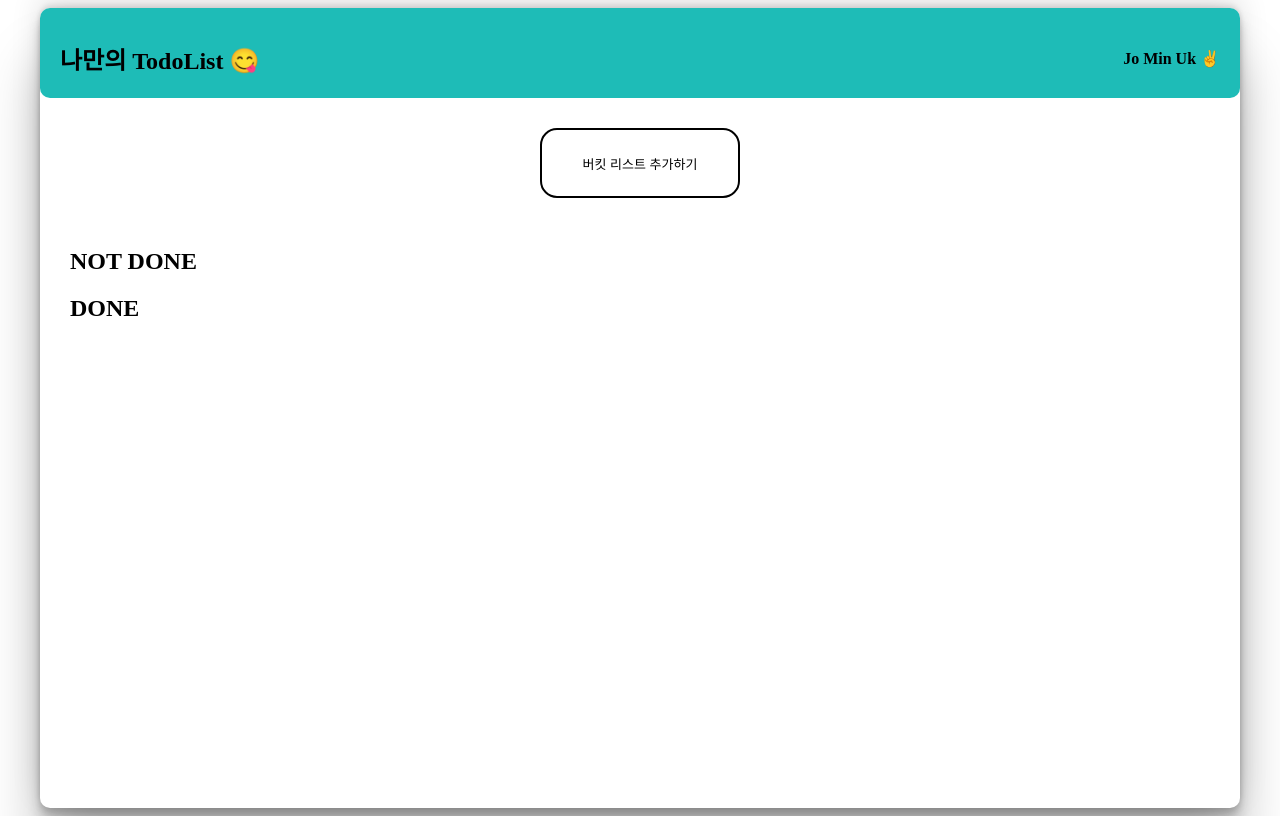
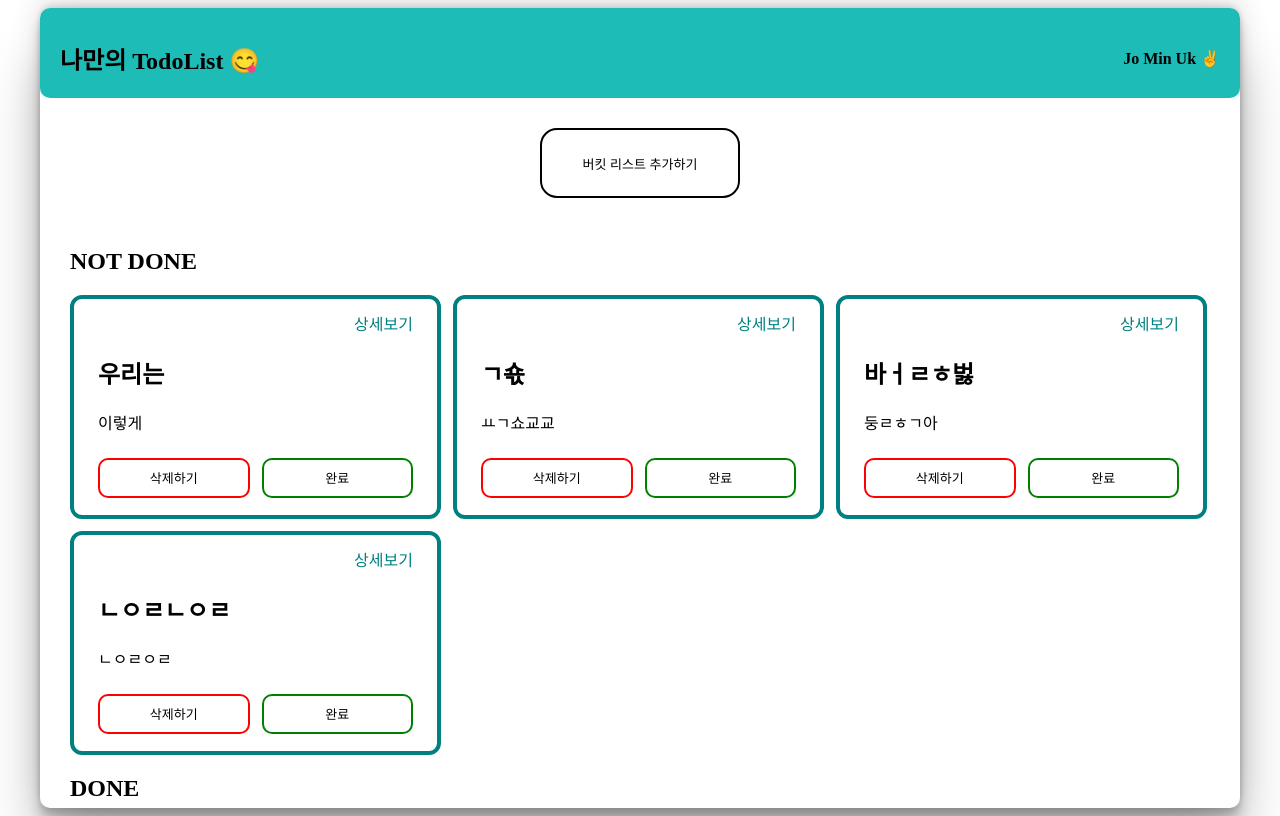
Before and after one commit to jominuk/TodoType.Prac, a React (Create React App) app: page / in a window 1280 px wide. Built offline with nearby package versions, Linux system fonts and the light colour scheme; data requests are answered from the project's data file.

Commit message:
:sparkles: get 활용

```diff
--- a/db.json
+++ b/db.json
@@ -6,6 +6,27 @@
       "body": "이렇게",
       "isDone": false,
       "day": "5월 22일 "
+    },
+    {
+      "id": "1685538905711.2705",
+      "title": "ㄱ쇿",
+      "body": "ㅛㄱ쇼교교",
+      "isDone": false,
+      "day": "5"
+    },
+    {
+      "id": "1685605529516.3098",
+      "title": "바ㅓㄹㅎ벓",
+      "body": "둥ㄹㅎㄱ아 ",
+      "isDone": false,
+      "day": "06.01"
+    },
+    {
+      "id": "1685605535944.3113",
+      "title": "ㄴㅇㄹㄴㅇㄹ",
+      "body": "ㄴㅇㄹㅇㄹ",
+      "isDone": false,
+      "day": "3423423"
     }
   ]
 }
--- a/src/api/todo.tsx
+++ b/src/api/todo.tsx
@@ -7,8 +7,8 @@ export const TodoApi = {
     return response.data;
   },
 
-  get: async (payload: ITodo): Promise<void> => {
-    const response = await instance.get(`/todos/${payload}`);
+  get: async (): Promise<void> => {
+    const response = await instance.get("/todos");
     return response.data;
   },
 };
--- a/src/components/todo/ListOfList.tsx
+++ b/src/components/todo/ListOfList.tsx
@@ -1,7 +1,87 @@
-import React from "react";
+import React, { FC } from "react";
+import styled from "styled-components";
+import { Link } from "react-router-dom";
+import StButton from "../button/Button";
+import { ListOfListProps } from "src/typeing/type";
 
-const ListOfList = () => {
-  return <div>ListOfList</div>;
+const ListOfList: FC<ListOfListProps> = ({
+  borderColor,
+  backgroundColor,
+  todo,
+}) => {
+  return (
+    <StTodoContainer
+      borderColor={borderColor}
+      backgroundColor={backgroundColor}
+    >
+      <StLink to={`/${todo.id}`} key={todo.id}>
+        <div>상세보기</div>
+      </StLink>
+      <div>
+        <h2 className="todo-title">
+          {todo.title.length > 12
+            ? todo.title.substring(0, 12) + "..."
+            : todo.title}
+        </h2>
+        <div>
+          {todo.body.length > 18
+            ? todo.body.substring(0, 18) + "..."
+            : todo.body}
+        </div>
+      </div>
+      <StDialogFooter>
+        <StButton
+          width="50%"
+          height="40px"
+          borderColor="red"
+          // onClick={() => {
+          //   onDeleteButton(todo.id)
+
+          // }}
+        >
+          삭제하기
+        </StButton>
+        <StButton
+          width="50%"
+          height="40px"
+          borderColor="green"
+          // onClick={() =>
+          //   onToggleStatusTodo({ id: todo.id, isDone: todo.isDone })
+          // }
+        >
+          {todo.isDone ? "취소" : "완료"}
+        </StButton>
+      </StDialogFooter>
+    </StTodoContainer>
+  );
 };
 
+const StTodoContainer = styled.div<{
+  borderColor: string;
+  backgroundColor: string;
+}>`
+  width: 315px;
+  height: 180px;
+  border: 4px solid ${({ borderColor }) => borderColor};
+  min-height: 150px;
+  border-radius: 12px;
+  padding: 12px 24px 24px 24px;
+  background-color: ${({ backgroundColor }) => backgroundColor};
+`;
+
+const StLink = styled(Link)`
+  text-decoration: none;
+  color: teal;
+  display: flex;
+  justify-content: right;
+`;
+
+const StDialogFooter = styled.footer`
+  display: flex;
+  justify-content: center;
+  margin-top: 10px;
+  gap: 12px;
+  margin-top: 24px;
+`;
+
 export default ListOfList;
--- a/src/pages/AddTodo.tsx
+++ b/src/pages/AddTodo.tsx
@@ -4,15 +4,10 @@ import styled from "styled-components";
 import StButton from "src/components/button/Button";
 import { TodoApi } from "src/api/todo";
 import { ITodo } from "src/typeing/type";
-import {
-  QueryClient,
-  useMutation,
-  useQueryClient,
-} from "@tanstack/react-query";
+import { useMutation } from "@tanstack/react-query";
 
 const AddTodo = () => {
   const navigate = useNavigate();
-  const queryClient = useQueryClient() as QueryClient;
   const [input, setInput] = useState<ITodo>({
     title: "",
     body: "",
@@ -25,7 +20,6 @@ const AddTodo = () => {
     {
       onSuccess: () => {
         window.alert("내 일정 등록 완료!!");
-        queryClient.invalidateQueries({ QueryKey: "todos" });
       },
       onError: (err) => {
         console.log(err);
@@ -56,8 +50,6 @@ const AddTodo = () => {
     };
 
     mutate(todo);
-
-    console.log(todo);
 
     setInput({
       title: "",
--- a/src/pages/List.tsx
+++ b/src/pages/List.tsx
@@ -2,14 +2,14 @@ import { useQuery } from "@tanstack/react-query";
 import React from "react";
 import styled from "styled-components";
 import { TodoApi } from "src/api/todo";
+import ListOfList from "src/components/todo/ListOfList";
 
 const List = () => {
-  const { data, isLoading, isError } = useQuery(["todos"], () => TodoApi.get);
+  const { data, isLoading, isError } = useQuery(["todos"], () => TodoApi.get());
 
   if (isLoading) {
     return <div>Loading...</div>;
   }
-
   if (isError) {
     return <div>Error fetching data</div>;
   }
@@ -18,9 +18,9 @@ const List = () => {
   return (
     <StListContainer>
       <h2>NOT DONE</h2>
-      {/* <StListWrapper>
-      {todos.map((todo) => {
-        if (todo.isDone === false) {
+      <StListWrapper>
+        {Array.isArray(data) &&
+          data.map((todo) => {
             return (
               <ListOfList
                 todo={todo}
@@ -29,28 +29,10 @@ const List = () => {
                 backgroundColor="white"
               />
             );
-        } else {
-          return null;
-        }
           })}
-    </StListWrapper> */}
+      </StListWrapper>
+
       <h2 className="list-title">DONE</h2>
-      {/* <StListWrapper>
-      {todos.map((todo) => {
-        if (todo.isDone === true) {
-          return (
-            <ListOfList
-              todo={todo}
-              key={todo.id}
-              borderColor="red"
-              backgroundColor="#eee"
-            />
-          );
-        } else {
-          return null;
-        }
-      })}
-    </StListWrapper> */}
     </StListContainer>
   );
 };
--- a/src/typeing/type.tsx
+++ b/src/typeing/type.tsx
@@ -20,3 +20,9 @@ export interface ITodo {
   day?: number | string;
   isDone?: boolean;
 }
+
+export interface ListOfListProps {
+  borderColor: string;
+  backgroundColor: string;
+  todo: ITodo;
+}
```
Lines whose indentation alone changed are shown as unchanged.
